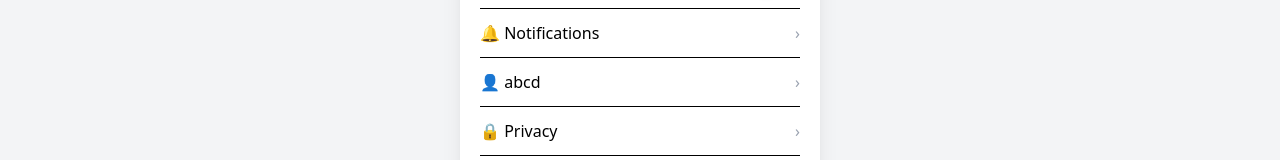
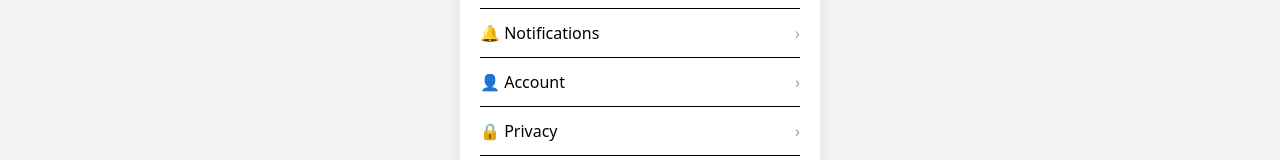
Before and after one commit to gauravkumar2005/NextTalk, a Next.js app: page /setting in a window 1280 px wide. Shown: the part 380-540 px from the top of the page. Built offline with nearby package versions, Linux system fonts and the light colour scheme.

Commit message:
update settings

```diff
--- a/app/setting/page.js
+++ b/app/setting/page.js
@@ -39,7 +39,7 @@ export default function SettingsPage() {
 
         {/* Account */}
         <div className="flex items-center justify-between py-3 border-b">
-          <span>👤 abcd</span>
+          <span>👤 Account</span>
           <span className="text-gray-400">›</span>
         </div>
 
```
